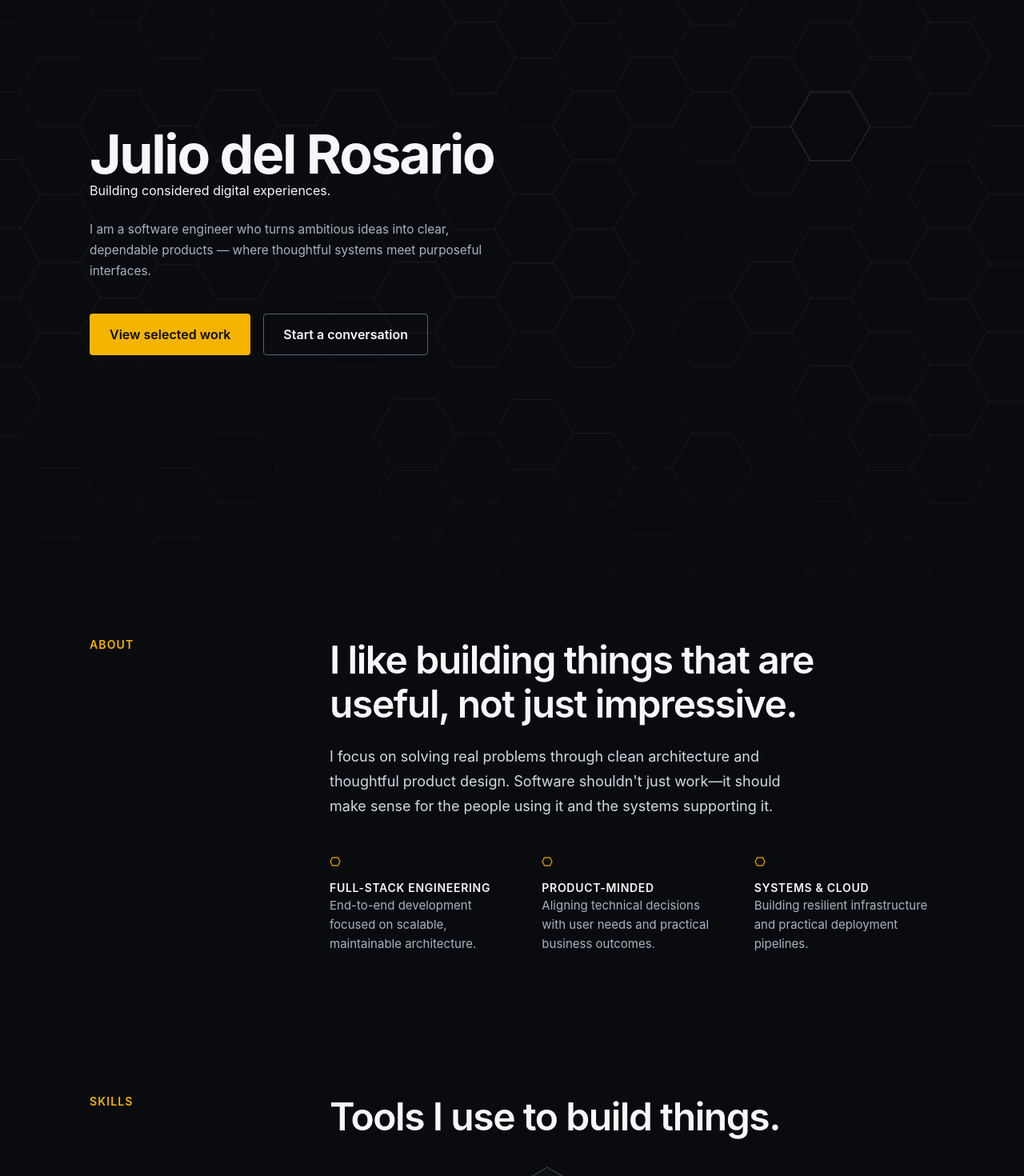
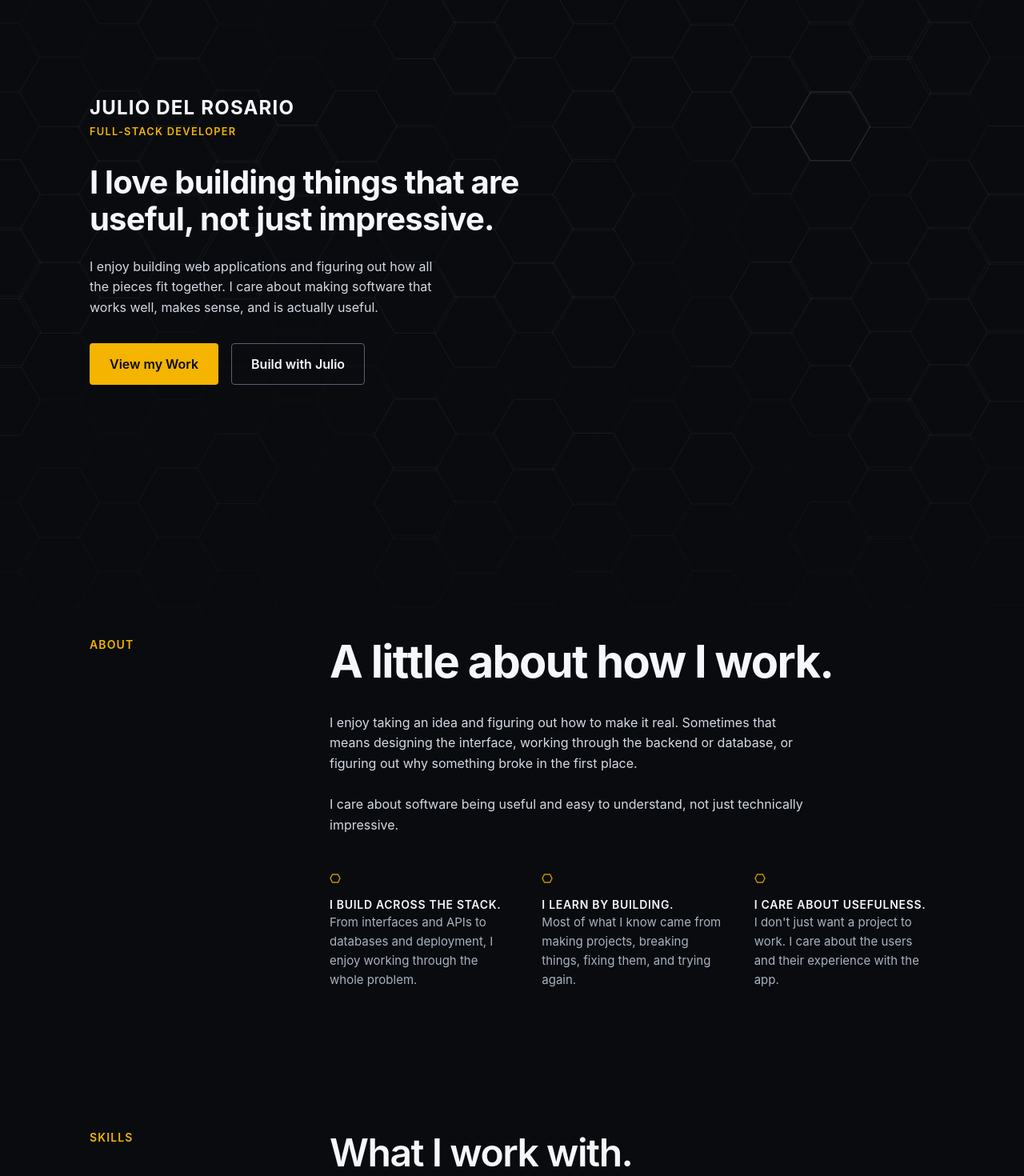
Before and after one commit to Julio-DelRosario/portfolio, a Next.js app: page / in a window 1280 px wide. Shown: the part 180-1650 px from the top of the page at 80% size. Built offline with nearby package versions, Linux system fonts and the light colour scheme.

Commit message:
Change the placeholder texts for hero, about, and contact and change the headline texts

```diff
--- a/src/app/globals.css
+++ b/src/app/globals.css
@@ -413,7 +413,7 @@ a {
 
 .hero__copy {
   position: relative;
-  max-width: 40rem;
+  max-width: 48rem;
 }
 
 /* ---- 1. Name — dominant personal identity ---- */
@@ -421,19 +421,19 @@ a {
 .hero__name {
   margin: 0;
   color: var(--color-text-primary);
-  font-size: clamp(2.5rem, 6vw, 4.25rem);
+  font-size: clamp(1.125rem, 2vw, 1.5rem);
   font-weight: 700;
-  letter-spacing: -0.035em;
-  line-height: 1;
-  text-wrap: balance;
+  letter-spacing: 0.05em;
+  line-height: 1.2;
+  text-transform: uppercase;
 }
 
 /* ---- 2. Role — profession label ---- */
 
 .hero__role {
-  margin: var(--space-5) 0 0;
+  margin: var(--space-2) 0 0;
   color: var(--color-accent);
-  font-size: clamp(0.8125rem, 1.1vw, 0.9375rem);
+  font-size: clamp(0.75rem, 1vw, 0.875rem);
   font-weight: 600;
   letter-spacing: 0.1em;
   line-height: 1.2;
@@ -451,25 +451,27 @@ a {
   opacity: 0.6;
 }
 
-/* ---- 3. Tagline — value proposition ---- */
-
-.hero__tagline {
+/* ---- 3. Headline — personal statement ---- */
+
+.hero__headline {
+  margin: var(--space-8) 0 var(--space-6) 0;
+  color: var(--color-text-primary);
+  font-size: clamp(1.5rem, 3.5vw, 2.5rem);
+  font-weight: 700;
+  letter-spacing: -0.02em;
+  line-height: 1.15;
+  max-width: 28ch;
+  text-wrap: balance;
+}
+
+/* ---- 4. Description ---- */
+
+.hero__description {
+  max-width: 55ch;
   margin: 0;
   color: var(--color-text-secondary);
-  font-size: clamp(1.375rem, 2.8vw, 2rem);
-  font-weight: 500;
-  letter-spacing: -0.02em;
-  line-height: 1.25;
-}
-
-/* ---- 4. Description ---- */
-
-.hero__description {
-  max-width: 32rem;
-  margin: var(--space-6) 0 0;
-  color: var(--color-text-tertiary);
-  font-size: clamp(0.9375rem, 1.2vw, 1.0625rem);
-  line-height: 1.7;
+  font-size: clamp(1rem, 1.2vw, 1.125rem);
+  line-height: 1.6;
 }
 
 /* ---- 5. Actions ---- */
@@ -478,7 +480,7 @@ a {
   display: flex;
   flex-wrap: wrap;
   gap: var(--space-4);
-  margin-top: var(--space-10);
+  margin-top: var(--space-8);
 }
 
 /* ---- Small mobile: stack actions ---- */
@@ -614,20 +616,21 @@ a {
 }
 
 .about__statement {
-  font-size: clamp(1.75rem, 4vw, 3rem);
-  font-weight: 600;
-  color: var(--color-text-primary);
-  line-height: 1.15;
+  font-size: clamp(2rem, 4.5vw, 3.5rem);
+  font-weight: 700;
+  color: var(--color-text-primary);
+  line-height: 1.1;
   letter-spacing: -0.03em;
   text-wrap: balance;
-  margin: 0 0 var(--space-6);
+  max-width: 20ch;
+  margin: 0 0 var(--space-8);
 }
 
 .about__description {
-  font-size: clamp(1rem, 1.5vw, 1.125rem);
+  font-size: clamp(1rem, 1.2vw, 1.125rem);
   color: var(--color-text-secondary);
-  line-height: 1.7;
-  max-width: 38rem;
+  line-height: 1.6;
+  max-width: 60ch;
   margin: 0 0 var(--space-12);
 }
 
@@ -1400,31 +1403,33 @@ a {
 }
 
 .contact__intro-block {
-  margin-bottom: var(--space-10);
-  max-width: 35ch;
+  margin-bottom: var(--space-12);
 }
 
 .contact__statement {
-  font-size: clamp(2.5rem, 6vw, 4rem);
-  font-weight: var(--font-weight-bold);
-  letter-spacing: -0.02em;
+  font-size: clamp(3rem, 6vw, 4.5rem);
+  font-weight: 700;
+  letter-spacing: -0.03em;
   color: var(--color-text-primary);
   line-height: 1.1;
-  margin: 0 0 var(--space-6) 0;
+  margin: 0 0 var(--space-8) 0;
+  max-width: 15ch;
+  text-wrap: balance;
 }
 
 .contact__description {
-  font-size: var(--font-size-lg);
+  font-size: clamp(1rem, 1.2vw, 1.125rem);
   color: var(--color-text-secondary);
-  line-height: var(--line-height-relaxed);
-  margin: 0;
+  line-height: 1.6;
+  margin: 0;
+  max-width: 60ch;
+  white-space: pre-line;
 }
 
 .contact__actions {
   display: flex;
   flex-direction: column;
   gap: var(--space-6);
-  margin-top: var(--space-12);
 }
 
 @media (min-width: 48rem) {
--- a/src/components/about/AboutSection.tsx
+++ b/src/components/about/AboutSection.tsx
@@ -74,7 +74,7 @@ export function AboutSection() {
               variants={fadeUp}
               custom={STAGGER_MS}
             >
-              I like building things that are useful, not just impressive.
+              A little about how I work.
             </motion.p>
 
             <motion.p
@@ -85,8 +85,10 @@ export function AboutSection() {
               variants={fadeUp}
               custom={STAGGER_MS * 2}
             >
-              I focus on solving real problems through clean architecture and thoughtful product design.
-              Software shouldn&apos;t just work—it should make sense for the people using it and the systems supporting it.
+              I enjoy taking an idea and figuring out how to make it real. Sometimes that means designing the interface,
+              working through the backend or database, or figuring out why something broke in the first place.
+              <br /><br />
+              I care about software being useful and easy to understand, not just technically impressive.
             </motion.p>
 
             {/* Supporting Attributes */}
@@ -101,24 +103,24 @@ export function AboutSection() {
               <div className="about__focus-item">
                 <span className="about__focus-icon"><HexIcon /></span>
                 <div>
-                  <h3 className="about__focus-title">Full-Stack Engineering</h3>
-                  <p className="about__focus-desc">End-to-end development focused on scalable, maintainable architecture.</p>
+                  <h3 className="about__focus-title">I build across the stack.</h3>
+                  <p className="about__focus-desc">From interfaces and APIs to databases and deployment, I enjoy working through the whole problem.</p>
                 </div>
               </div>
 
               <div className="about__focus-item">
                 <span className="about__focus-icon"><HexIcon /></span>
                 <div>
-                  <h3 className="about__focus-title">Product-Minded</h3>
-                  <p className="about__focus-desc">Aligning technical decisions with user needs and practical business outcomes.</p>
+                  <h3 className="about__focus-title">I learn by building.</h3>
+                  <p className="about__focus-desc">Most of what I know came from making projects, breaking things, fixing them, and trying again.</p>
                 </div>
               </div>
 
               <div className="about__focus-item">
                 <span className="about__focus-icon"><HexIcon /></span>
                 <div>
-                  <h3 className="about__focus-title">Systems & Cloud</h3>
-                  <p className="about__focus-desc">Building resilient infrastructure and practical deployment pipelines.</p>
+                  <h3 className="about__focus-title">I care about usefulness.</h3>
+                  <p className="about__focus-desc">I don&apos;t just want a project to work. I care about the users and their experience with the app.</p>
                 </div>
               </div>
             </motion.div>
--- a/src/components/hero/HeroContent.tsx
+++ b/src/components/hero/HeroContent.tsx
@@ -65,7 +65,17 @@ export function HeroContent() {
         animate={animate}
         custom={0}
       >
-        Julio del Rosario
+        Julio Del Rosario
+      </motion.p>
+
+      <motion.p
+        className="hero__role"
+        variants={fadeSlideUpSmall}
+        initial={initial}
+        animate={animate}
+        custom={STAGGER_MS}
+      >
+        Full-Stack Developer
       </motion.p>
 
       <motion.h1
@@ -74,9 +84,9 @@ export function HeroContent() {
         variants={fadeSlideUp}
         initial={initial}
         animate={animate}
-        custom={STAGGER_MS}
+        custom={STAGGER_MS * 2}
       >
-        Building considered digital experiences.
+        I love building things that are useful, not just impressive.
       </motion.h1>
 
       <motion.p
@@ -84,11 +94,11 @@ export function HeroContent() {
         variants={fadeSlideUpSmall}
         initial={initial}
         animate={animate}
-        custom={STAGGER_MS * 2}
+        custom={STAGGER_MS * 3}
       >
-        I am a software engineer who turns ambitious ideas into clear,
-        dependable products — where thoughtful systems meet purposeful
-        interfaces.
+        I enjoy building web applications and figuring out how all <br/>
+        the pieces fit together. I care about making software that <br/>
+        works well, makes sense, and is actually useful.
       </motion.p>
 
       <motion.div
@@ -97,16 +107,16 @@ export function HeroContent() {
         variants={fadeSlideUpSmall}
         initial={initial}
         animate={animate}
-        custom={STAGGER_MS * 3}
+        custom={STAGGER_MS * 4}
       >
         <a className="ds-button ds-button--primary ds-button--lg" href="#work">
-          View selected work
+          View my Work
         </a>
         <a
           className="ds-button ds-button--secondary ds-button--lg"
           href="#contact"
         >
-          Start a conversation
+          Build with Julio
         </a>
       </motion.div>
     </div>
--- a/src/components/layout/site-footer.tsx
+++ b/src/components/layout/site-footer.tsx
@@ -13,7 +13,7 @@ export function SiteFooter() {
         <div className="footer__top">
           <div className="footer__brand">
             <span className="footer__logo">Julio&apos;s</span>
-            <p className="footer__tagline">Built with intention.</p>
+            <p className="footer__tagline">Built by Julio</p>
           </div>
 
           <nav className="footer__nav" aria-label="Footer navigation">
--- a/src/components/projects/ProjectsSection.tsx
+++ b/src/components/projects/ProjectsSection.tsx
@@ -277,7 +277,7 @@ export function ProjectsSection() {
                   custom={STAGGER_MS}
                   className="projects__intro-block"
                 >
-                  <p className="projects__statement">Things I&apos;ve built.</p>
+                  <p className="projects__statement">What I&apos;ve built.</p>
                 </motion.div>
 
 
--- a/src/components/skills/SkillsSection.tsx
+++ b/src/components/skills/SkillsSection.tsx
@@ -53,7 +53,7 @@ export function SkillsSection() {
               variants={fadeUp}
               custom={STAGGER_MS}
             >
-              Tools I use to build things.
+              What I work with.
             </motion.p>
 
             <motion.div
--- a/src/data/contact.ts
+++ b/src/data/contact.ts
@@ -1,6 +1,10 @@
 export const CONTACT_DATA = {
-  heading: "Let's build something worth building.",
-  description: "Whether it's a new product, a technical challenge, or an interesting idea, I'd like to hear about it.",
+  heading: "Have something worth building?",
+  description:
+  `I'm always interested in working on a useful idea,
+  learning something new, or building something from scratch.
+  Whether it's a project, a job opportunity, or you just
+  want to say hello, I'd be happy to hear from you.`,
   email: "delrosariojulio@outlook.com",
   socials: [
     {
```
